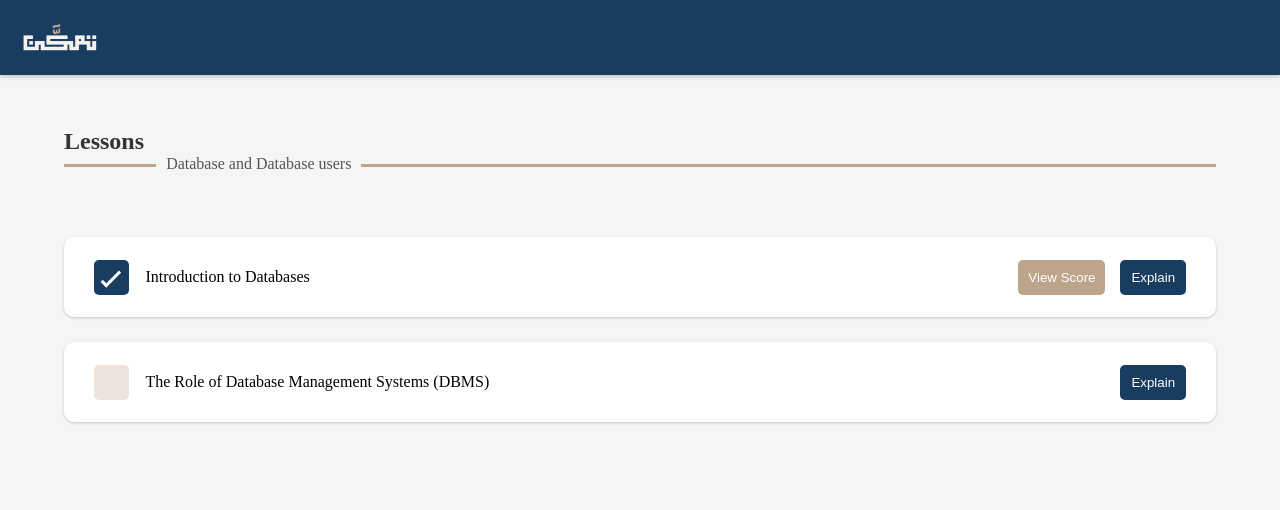
After one commit to SabahBaothman/Tamakan, a PHP site: page /pages/lessons.php in a window 1280 px wide. The commit adds this page. Shown: the top 510 px of the page. Run offline with PHP 8.4, Linux system fonts and the light colour scheme.

Commit message:
Add Front-end of Lessons Page

```diff
--- /dev/null
+++ b/pages/lessons.php
@@ -0,0 +1,57 @@
+<!DOCTYPE html>
+<html lang="en">
+<head>
+    <meta charset="UTF-8">
+    <meta name="viewport" content="width=device-width, initial-scale=1.0">
+    <link rel="stylesheet" type="text/css" href="../../style.css">
+    <title>Chapters</title>
+</head>
+
+<?php
+include('./nav.php');
+?>
+
+<body>
+    <div class="paddContainer">
+
+        <!-- HEADER -->
+        <div class="header">
+            <div class="pageTitle">
+                <h2>Lessons</h2>
+            </div>
+            <div class="pageSubtitle">
+                <p><span>Database and Database users</span></p>
+            </div>
+        </div>
+
+        <!-- LESSONS -->
+        <div>
+            <div class="lessonCard">
+                <div class="leftContent">
+                    <div class="checked">
+                        <div class="checkmark"></div>
+                    </div>
+                    <p>Introduction to Databases</p>
+                </div>
+
+                <div class="rigthContent">
+                    <button id="scoreBtn" type="button">View Score</button>
+                    <button type="button">Explain</button>
+                </div>
+            </div>
+
+            <div class="lessonCard">
+                <div class="leftContent">
+                    <div class="uncheck"></div>
+                    <p>The Role of Database Management Systems (DBMS)</p>
+                </div>
+
+                <div class="rigthContent">
+                    <button type="button">Explain</button>
+                </div>
+            </div>
+        </div>
+
+    </div>
+</body>
+</html>
--- a/style.css
+++ b/style.css
@@ -1,6 +1,6 @@
 :root {
     --dark: #183D61;
-    --green: #BCA58B;
+    --secondary: #BCA58B;
     --blue-dark: #12304e;
     --background: #F5F5F5;
 
@@ -15,6 +15,22 @@ body {
 
 .paddContainer{
     padding: 4em;
+}
+
+button {
+    display: flex;
+    justify-content: center;
+    padding: 10px;
+    background-color: var(--dark);
+    color: white;
+    border: none;
+    border-radius: 5px;
+    cursor: pointer;
+    min-width: 12%;
+}
+
+button:hover {
+    background-color: var(--secondary);
 }
 
 /* ------------ NAVBAR ------------ */
@@ -115,7 +131,7 @@ nav {
 }
 
 #lesson_menu a:hover {
-    background-color: var(--green);
+    background-color: var(--secondary);
 }
 /* Container for the PDF */
 #explin_container {
@@ -184,7 +200,7 @@ nav {
 }
 
 #toggleRecord{
-    background-color: var(--green);
+    background-color: var(--secondary);
     border: none;
     border-radius: 50%;
     color: white;
@@ -256,17 +272,7 @@ nav {
 
 .login-form button {
     margin-top: 20px;
-    padding: 10px;
-    background-color: var(--dark);
-    color: white;
-    border: none;
-    border-radius: 4px;
-    cursor: pointer;
     width: 100%;
-}
-
-.login-form button:hover {
-    background-color: #BCA58B;
 }
 
 .login-form a {
@@ -298,7 +304,6 @@ nav {
 }
 
 
-
 /* ------------ CHAPTERS PAGE ------------ */
 
 .header {
@@ -322,24 +327,16 @@ nav {
 .pageSubtitle p {
     color: #555;
     z-index: 1; /* Ensure the subtitle is above the line */
-    background-color: #F5F5F5;
+    background-color: var(--background);
     padding: 0 10px;
     margin: 0;
 }
 
 .pageSubtitle button {
+    border-radius: 10px;
     margin-left: auto;
     z-index: 1; /* Ensures the button stays on top of the line */
-    border: 5px solid #F5F5F5;
-    color:#fff;
-    padding: 15px 23px;
-    border-radius: 10px;
-    background-color: #183D61;
-    cursor: pointer;
-}
-
-.pageSubtitle button:hover {
-    background-color: #112f4c;
+    border: 5px solid var(--background);
 }
 
 .pageSubtitle::after {
@@ -348,7 +345,7 @@ nav {
     left: 0;
     right: 0;
     top: 50%; /* Aligns the line in the middle vertically */
-    border-bottom: 3px solid #BCA58B; /* Line style */
+    border-bottom: 3px solid var(--secondary); /* Line style */
     z-index: 0; /* Positions the line behind the text and button */
 }
 
@@ -382,7 +379,7 @@ nav {
 }
 
 .chapterCard div {
-    background-color: #fff;
+    background-color: white;
     flex-grow: 1;
     border-radius: 0px 0px 10px 10px;
     overflow: hidden;
@@ -390,10 +387,75 @@ nav {
 
 .chapterCard h1{
     padding: 15%;
-    color: #fff;
+    color: white;
 }
 
 .chapterCard div p{
     color:#000;
     padding: 0px 15px;
 }
+
+
+/* ------------ LESSONS PAGE ------------ */
+
+.lessonCard {
+    display: flex;
+    flex-direction: row;
+    justify-content: space-between;
+    background-color: white;
+    padding: 15px 30px;
+    border-radius: 10px;
+    box-shadow: 0 1px 3px rgba(0, 0, 0, 0.2);
+    margin-bottom: 25px;
+}
+
+.lessonCard .leftContent {
+    flex: 1;
+    display: flex;
+    flex-direction: row;
+    align-items: center;
+}
+
+.lessonCard .leftContent .uncheck { /* Checkbox styles if the user not submit explanation yet */
+    min-width: 35px;
+    min-height: 35px;
+    margin-right: 3%;
+    border-radius: 5px;
+    background-color: #ece4dc;
+}
+
+.lessonCard .leftContent .checked { /* Checkbox styles if the user submit explanation */
+    width: 35px;
+    height: 35px;
+    margin-right: 3%;
+    border-radius: 5px;
+    background-color: var(--dark);
+    display: flex;
+    justify-content: center;
+    align-items: center;
+}
+
+.checkmark {
+    height: 50%;
+    width: 15%;
+    border-bottom: 3px solid white;
+    border-right: 3px solid white;
+    transform: rotate(45deg);
+}
+
+.lessonCard .rigthContent {
+    flex: 1;
+    display: flex;
+    flex-direction: row;
+    align-items: center;
+    justify-content: flex-end;
+}
+
+#scoreBtn {
+    background-color: var(--secondary);
+    margin-right: 15px;
+}
+
+#scoreBtn:hover {
+    background-color: #a08668;
+}
```
